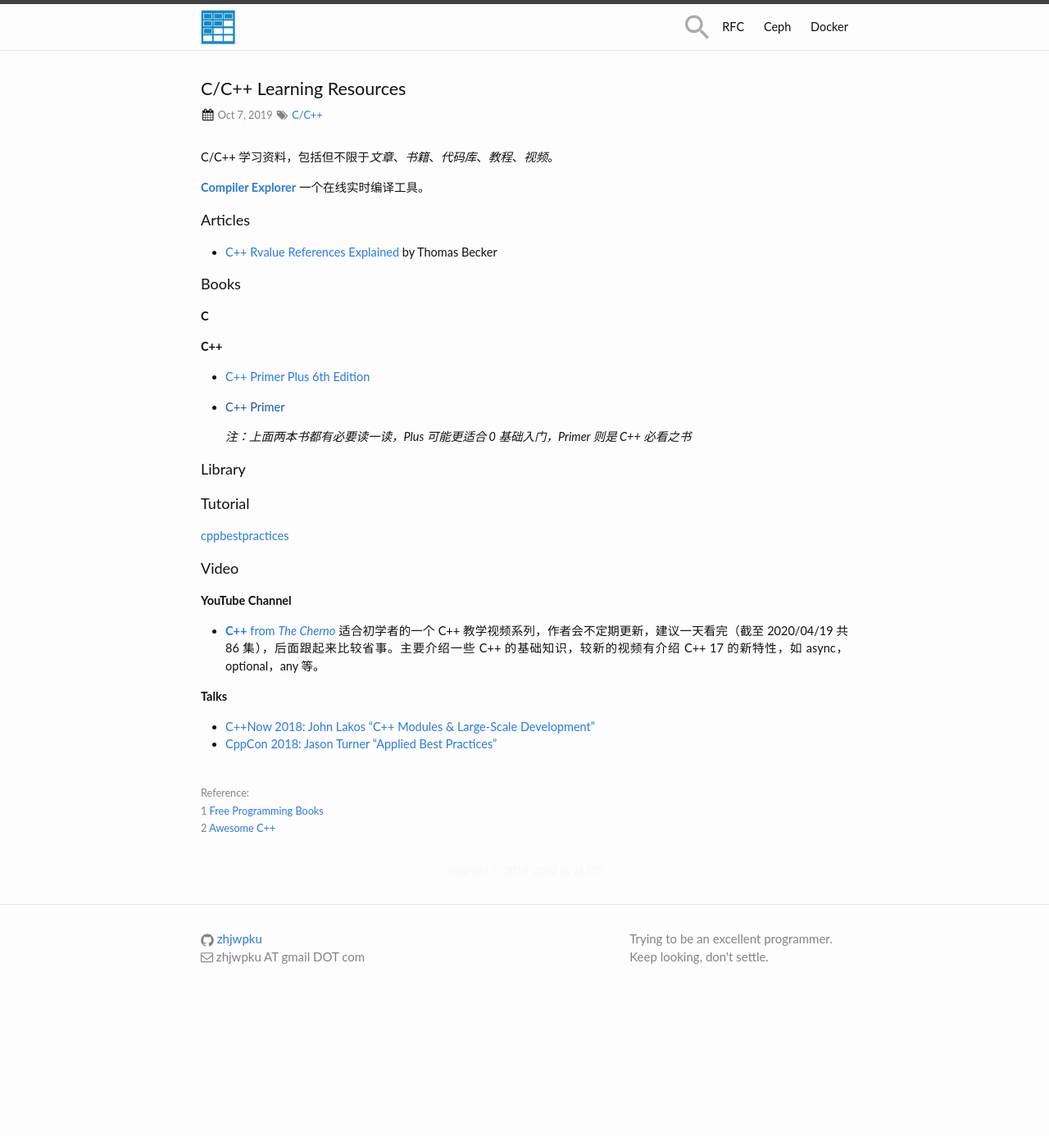
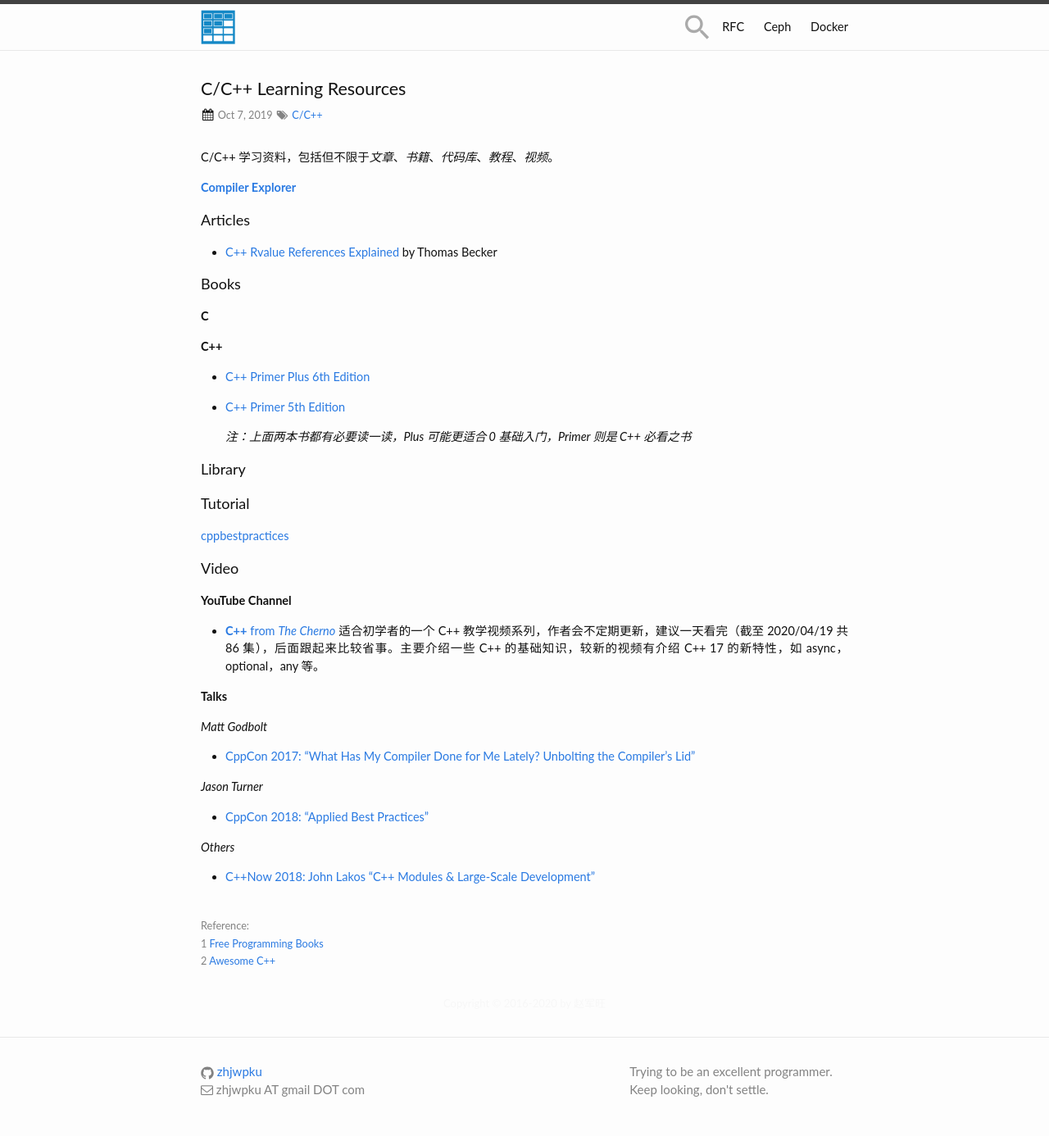
Before and after one commit to zhjwpku/zhjwpku.github.io, a Jekyll site: the page built from _posts/2019-10-07-cpp-learning-resources.md, in a window 1280 px wide. Shown: the whole page at 82% size. Built offline with Jekyll 4.4.1, drawn with Linux system fonts in a browser that asks for light colours; comment, search, counter and statistics services are not loaded; before the commit the page ends 1224 px from its top, so only the background shows below that.

Commit message:
C++ Primer 5ed
Signed-off-by: Zhao Junwang <zhjwpku@gmail.com>

```diff
--- a/_posts/2019-10-07-cpp-learning-resources.md
+++ b/_posts/2019-10-07-cpp-learning-resources.md
@@ -8,7 +8,7 @@
 
 C/C++ 学习资料，包括但不限于*文章*、*书籍*、*代码库*、*教程*、*视频*。
 
-**[Compiler Explorer](https://godbolt.org/)** 一个在线实时编译工具。
+**[Compiler Explorer](https://godbolt.org/)**
 
 <h4>Articles</h4>
 
@@ -22,7 +22,7 @@
 
 - [C++ Primer Plus 6th Edition][cpp_primer_plus_6ed]
 
-- [C++ Primer]()
+- [C++ Primer 5th Edition][cpp_primer_5ed]
 
   *注：上面两本书都有必要读一读，Plus 可能更适合 0 基础入门，Primer 则是 C++ 必看之书*
 
@@ -43,8 +43,15 @@
 
 **Talks**
 
+*Matt Godbolt*
+- [CppCon 2017: “What Has My Compiler Done for Me Lately? Unbolting the Compiler's Lid”][bSkpMdDe4g4]
+
+*Jason Turner*
+- [CppCon 2018:  “Applied Best Practices”][DHOlsEd0eDE]
+
+*Others*
+
 - [C++Now 2018: John Lakos “C++ Modules & Large-Scale Development”](https://www.youtube.com/watch?v=EglLjioQ9x0)
-- [CppCon 2018: Jason Turner “Applied Best Practices”](https://www.youtube.com/watch?v=DHOlsEd0eDE)
 
 <br>
 <span class="post-meta">
@@ -59,5 +66,8 @@
 [free-programming-books]: https://github.com/EbookFoundation/free-programming-books/blob/master/free-programming-books.md#c-1
 [awesome-cpp]: https://github.com/fffaraz/awesome-cpp
 [cpp_primer_plus_6ed]: /assets/pdf/books/C++.Primer.Plus.6th.Edition.Oct.2011.pdf
+[cpp_primer_5ed]: /assets/pdf/books/C++.Primer.5th.Edition_2013.pdf
 [rvalue_references]: http://thbecker.net/articles/rvalue_references/section_01.html
 [cpp_cherno]: https://www.youtube.com/watch?v=18c3MTX0PK0&list=PLlrATfBNZ98dudnM48yfGUldqGD0S4FFb
+[bSkpMdDe4g4]: https://www.youtube.com/watch?v=bSkpMdDe4g4
+[DHOlsEd0eDE]: https://www.youtube.com/watch?v=DHOlsEd0eDE
```
Also changed, not shown: 1 other file.
